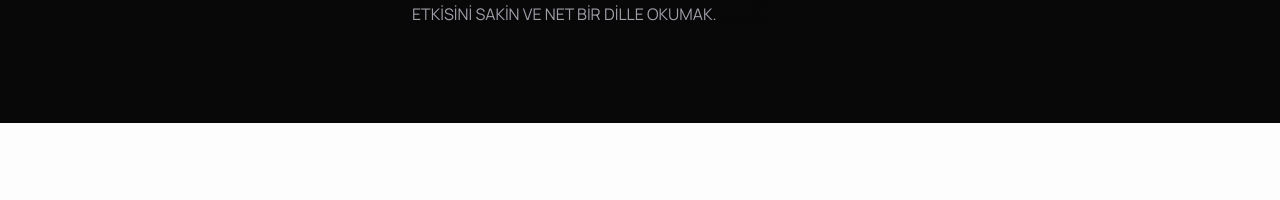
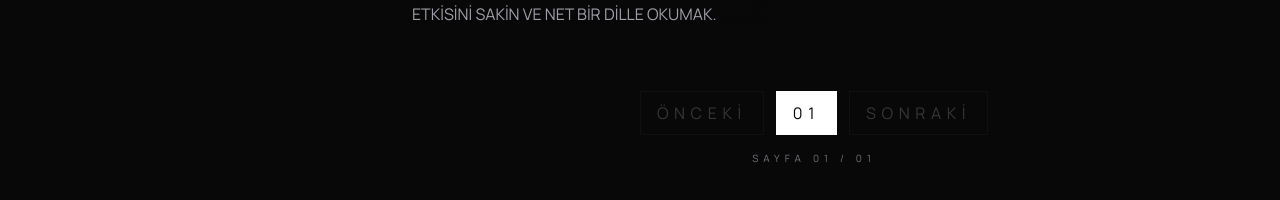
Before and after one commit to deqoin-website/Deqoin-new, a Next.js app: page /journal in a window 1280 px wide. Shown: the part 2332-2532 px from the top of the page. Before the commit the page ends 2455 px from the top, so only its background shows below. Built offline with nearby package versions, Linux system fonts and the light colour scheme; no server answers; the database is empty; a web font is replaced by a local one.

Commit message:
Add journal pagination

```diff
--- a/app/journal/page.tsx
+++ b/app/journal/page.tsx
@@ -1,9 +1,10 @@
 "use client";
 
-import { useMemo, useState } from "react";
+import { useEffect, useMemo, useState } from "react";
 
 import JournalCard from "@/components/JournalCard";
 import JournalDrawer from "@/components/JournalDrawer";
+import { Button } from "@/components/ui/button";
 import {
   Sidebar,
   SidebarContent,
@@ -27,12 +28,26 @@ function toggleValue(values: string[], value: string) {
   return values.includes(value) ? values.filter((item) => item !== value) : [...values, value];
 }
 
+const ARTICLES_PER_PAGE = 6;
+
+function buildPageNumbers(currentPage: number, totalPages: number) {
+  if (totalPages <= 7) {
+    return Array.from({ length: totalPages }, (_, index) => index + 1);
+  }
+
+  const pages = new Set<number>([1, totalPages, currentPage - 1, currentPage, currentPage + 1]);
+  return Array.from(pages)
+    .filter((page) => page >= 1 && page <= totalPages)
+    .sort((a, b) => a - b);
+}
+
 export default function JournalPage() {
   const [searchTerm, setSearchTerm] = useState("");
   const [selectedDepartments, setSelectedDepartments] = useState<string[]>([]);
   const [selectedProjectTypes, setSelectedProjectTypes] = useState<string[]>([]);
   const [selectedContentTypes, setSelectedContentTypes] = useState<string[]>([]);
   const [selectedArticleSlug, setSelectedArticleSlug] = useState<string | null>(null);
+  const [currentPage, setCurrentPage] = useState(1);
 
   const visibleArticles = useMemo(() => {
     const query = searchTerm.trim().toLowerCase();
@@ -63,10 +78,27 @@ export default function JournalPage() {
     });
   }, [searchTerm, selectedContentTypes, selectedDepartments, selectedProjectTypes]);
 
+  const totalPages = Math.max(1, Math.ceil(visibleArticles.length / ARTICLES_PER_PAGE));
+  const pageNumbers = useMemo(() => buildPageNumbers(currentPage, totalPages), [currentPage, totalPages]);
+  const paginatedArticles = useMemo(() => {
+    const start = (currentPage - 1) * ARTICLES_PER_PAGE;
+    return visibleArticles.slice(start, start + ARTICLES_PER_PAGE);
+  }, [currentPage, visibleArticles]);
+
   const selectedArticle = useMemo(
     () => (selectedArticleSlug ? getJournalArticleBySlug(selectedArticleSlug) : null),
     [selectedArticleSlug],
   );
+
+  useEffect(() => {
+    setCurrentPage(1);
+  }, [searchTerm, selectedContentTypes, selectedDepartments, selectedProjectTypes]);
+
+  useEffect(() => {
+    if (currentPage > totalPages) {
+      setCurrentPage(totalPages);
+    }
+  }, [currentPage, totalPages]);
 
   return (
     <main className="min-h-screen w-full bg-[#080808] pb-24 text-white">
@@ -98,7 +130,10 @@ export default function JournalPage() {
                     className="bg-zinc-900/50 border-zinc-800 text-white rounded-none focus-visible:ring-1 focus-visible:ring-zinc-700 h-12 text-xs font-light tracking-widest placeholder:text-zinc-600"
                     placeholder="MAKALE ARA..."
                     value={searchTerm}
-                    onChange={(event) => setSearchTerm(event.target.value)}
+                    onChange={(event) => {
+                      setSearchTerm(event.target.value);
+                      setCurrentPage(1);
+                    }}
                   />
                 </div>
 
@@ -120,9 +155,10 @@ export default function JournalPage() {
                             <button
                               type="button"
                               className="w-full text-left text-xs tracking-[0.3em] font-light uppercase"
-                              onClick={() =>
-                                setSelectedDepartments((current) => toggleValue(current, item.value))
-                              }
+                              onClick={() => {
+                                setCurrentPage(1);
+                                setSelectedDepartments((current) => toggleValue(current, item.value));
+                              }}
                             >
                               {item.label}
                             </button>
@@ -151,9 +187,10 @@ export default function JournalPage() {
                             <button
                               type="button"
                               className="w-full text-left text-xs tracking-[0.3em] font-light uppercase"
-                              onClick={() =>
-                                setSelectedProjectTypes((current) => toggleValue(current, item.value))
-                              }
+                              onClick={() => {
+                                setCurrentPage(1);
+                                setSelectedProjectTypes((current) => toggleValue(current, item.value));
+                              }}
                             >
                               {item.label}
                             </button>
@@ -182,9 +219,10 @@ export default function JournalPage() {
                             <button
                               type="button"
                               className="w-full text-left text-xs tracking-[0.3em] font-light uppercase"
-                              onClick={() =>
-                                setSelectedContentTypes((current) => toggleValue(current, item.value))
-                              }
+                              onClick={() => {
+                                setCurrentPage(1);
+                                setSelectedContentTypes((current) => toggleValue(current, item.value));
+                              }}
                             >
                               {item.label}
                             </button>
@@ -198,9 +236,10 @@ export default function JournalPage() {
             </Sidebar>
 
             <div className="flex min-h-0 flex-col gap-8">
-              {visibleArticles.length > 0 ? (
+              {paginatedArticles.length > 0 ? (
+                <>
                   <div className="grid grid-cols-1 xl:grid-cols-2 gap-12 md:gap-16 lg:gap-24 w-full">
-                  {visibleArticles.map((article, index) => (
+                    {paginatedArticles.map((article, index) => (
                       <JournalCard
                         key={article.slug}
                         article={article}
@@ -209,6 +248,51 @@ export default function JournalPage() {
                       />
                     ))}
                   </div>
+
+                  <div className="flex flex-col items-center gap-4 pt-8">
+                    <div className="flex flex-wrap items-center justify-center gap-3">
+                      <Button
+                        type="button"
+                        variant="ghost"
+                        className="rounded-none border border-zinc-800 bg-transparent px-4 py-2 text-[10px] uppercase tracking-[0.35em] text-zinc-400 hover:bg-zinc-900 hover:text-white disabled:opacity-30"
+                        onClick={() => setCurrentPage((page) => Math.max(1, page - 1))}
+                        disabled={currentPage === 1}
+                      >
+                        ÖNCEKİ
+                      </Button>
+
+                      {pageNumbers.map((page) => (
+                        <Button
+                          key={page}
+                          type="button"
+                          variant="ghost"
+                          onClick={() => setCurrentPage(page)}
+                          className={`rounded-none border px-4 py-2 text-[10px] uppercase tracking-[0.35em] ${
+                            page === currentPage
+                              ? "border-white bg-white text-zinc-950 hover:bg-white hover:text-zinc-950"
+                              : "border-zinc-800 bg-transparent text-zinc-500 hover:bg-zinc-900 hover:text-white"
+                          }`}
+                        >
+                          {String(page).padStart(2, "0")}
+                        </Button>
+                      ))}
+
+                      <Button
+                        type="button"
+                        variant="ghost"
+                        className="rounded-none border border-zinc-800 bg-transparent px-4 py-2 text-[10px] uppercase tracking-[0.35em] text-zinc-400 hover:bg-zinc-900 hover:text-white disabled:opacity-30"
+                        onClick={() => setCurrentPage((page) => Math.min(totalPages, page + 1))}
+                        disabled={currentPage === totalPages}
+                      >
+                        SONRAKİ
+                      </Button>
+                    </div>
+
+                    <p className="text-[10px] uppercase tracking-[0.5em] text-zinc-500">
+                      SAYFA {String(currentPage).padStart(2, "0")} / {String(totalPages).padStart(2, "0")}
+                    </p>
+                  </div>
+                </>
               ) : (
                 <div className="flex min-h-[50vh] items-center justify-center text-center">
                   <p
```
Lines whose indentation alone changed are shown as unchanged.
